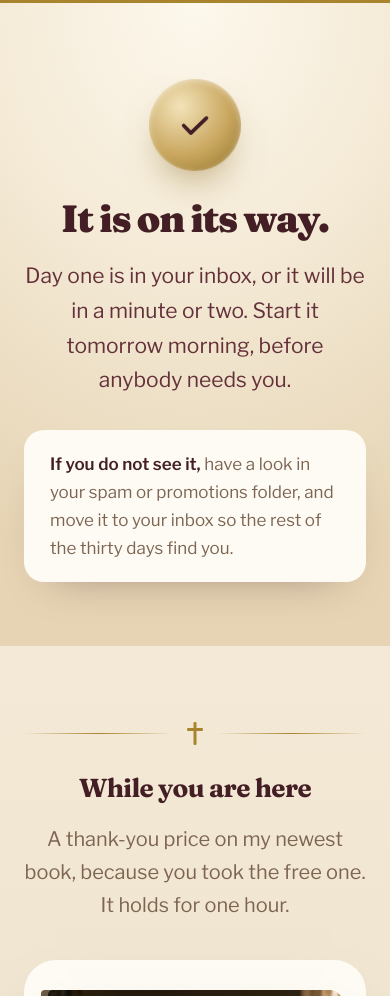
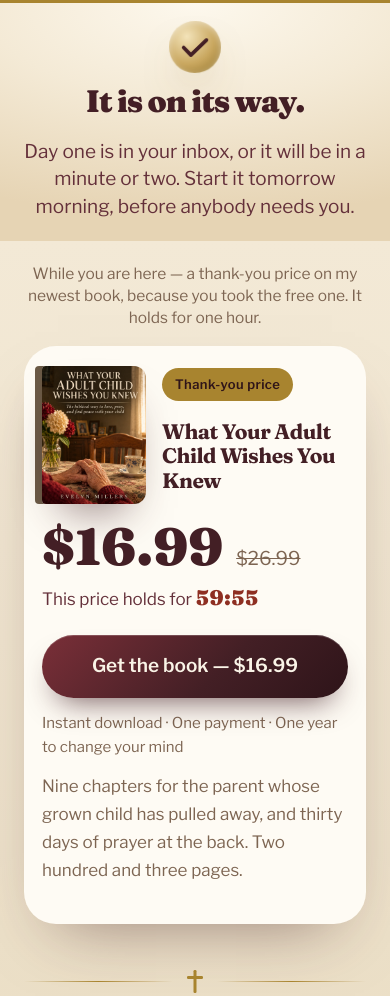
Before and after one commit to evelynmillers/evelynmillers.github.io, a plain HTML site: page devotion/sent/index.html in a window 390 px wide. Shown: the top 996 px of the page. Drawn offline with nearby package versions, Linux system fonts and the light colour scheme.

Commit message:
Add files via upload

```diff
--- a/devotion/sent/index.html
+++ b/devotion/sent/index.html
@@ -27,44 +27,81 @@ body{margin:0;background:var(--cream);border-top:3px solid var(--gold);color:var
   -webkit-font-smoothing:antialiased;overflow-x:hidden}
 img{max-width:100%;display:block}
 h1,h2,h3{font-family:"Fraunces",Georgia,serif;line-height:1.06;letter-spacing:-0.022em;margin:0 0 20px}
-h1{font-size:clamp(38px,6vw,60px);font-weight:900;letter-spacing:-0.032em}
+h1{font-size:clamp(31px,5.2vw,54px);font-weight:900;letter-spacing:-0.032em}
 h2{font-size:clamp(26px,3.4vw,36px);font-weight:700}
 p{margin:0 0 20px}
 .page{max-width:820px;margin:0 auto;padding:0 24px}
 
 /* confirmation */
-.done{position:relative;overflow:hidden;padding:76px 0 64px;text-align:center;
+.done{position:relative;overflow:hidden;padding:26px 0 20px;text-align:center;
   background:radial-gradient(120% 90% at 50% 0%, #FDF8ED 0%, #F4EAD6 45%, #E6D4B4 100%)}
-.seal{width:92px;height:92px;border-radius:50%;margin:0 auto 28px;display:flex;
+.seal{width:60px;height:60px;border-radius:50%;margin:0 auto 16px;display:flex;
   align-items:center;justify-content:center;
   background:radial-gradient(circle at 34% 30%,#F3E3B9,#C9A75F 55%,#8E6F27 100%);
   box-shadow:0 20px 40px -18px rgba(142,111,39,.8), inset 0 2px 6px rgba(255,255,255,.5);
   animation:seal 7s ease-in-out infinite}
 @keyframes seal{0%,100%{transform:rotate(-4deg)}50%{transform:rotate(4deg)}}
 .seal svg{width:34px;height:34px;color:#431F25}
-.done .lede{font-size:21px;color:var(--cocoa-2);max-width:46ch;margin:0 auto 10px}
-.inbox{display:inline-block;margin-top:22px;background:var(--milk);border-radius:20px;
-  padding:20px 26px;box-shadow:0 20px 44px -30px rgba(67,31,37,.5);max-width:46ch;text-align:left}
+.done .lede{font-size:19px;color:var(--cocoa-2);max-width:46ch;margin:0 auto 6px}
+.inbox{display:inline-block;margin-top:14px;background:var(--milk);border-radius:16px;
+  padding:13px 18px;font-size:15.5px;box-shadow:0 20px 44px -30px rgba(67,31,37,.5);max-width:46ch;text-align:left}
 .inbox p{font-size:17px;color:var(--soft);margin:0}
 .inbox strong{color:var(--cocoa)}
 
 /* offer */
-.offer-wrap{padding:76px 0 86px;background:linear-gradient(180deg,var(--cream-2),var(--cream-3))}
+.offer-intro{margin:0 auto;max-width:48ch;font-size:17px;line-height:1.5;color:var(--soft)}
+@media (max-width:720px){.offer-intro{font-size:15.5px;line-height:1.45}}
+/* Smallest phones (iPhone SE, 667px tall): shave the vertical gaps so the
+   button clears the fold too. Measured, not guessed. */
+@media (max-width:420px){
+  .done{padding:18px 0 14px}
+  .seal{width:52px;height:52px;margin:0 auto 12px}
+  .lede{font-size:17.5px;line-height:1.45}
+  .offer-wrap{padding:16px 0 56px}
+  .offer{margin-top:12px}
+  .save{margin-bottom:8px}
+  .obuy{margin-top:2px}
+  .money{margin:0 0 2px}
+  .cd{margin:2px 0 12px;font-size:16px}
+}
+.offer-wrap{padding:22px 0 64px;background:linear-gradient(180deg,var(--cream-2),var(--cream-3))}
 .div{display:flex;align-items:center;justify-content:center;gap:14px;margin:0 0 30px}
 .div i{height:1px;background:linear-gradient(90deg,transparent,var(--gold),transparent);flex:1;max-width:170px}
 .div b{color:var(--gold);display:flex;align-items:center}
 .div b svg{width:16px;height:23px;display:block}
 
-.offer{background:var(--milk);border-radius:32px;padding:40px 38px;margin-top:38px;
+.offer{background:var(--milk);border-radius:32px;padding:40px 38px;margin-top:16px;
   box-shadow:0 30px 64px -34px rgba(67,31,37,.55);
-  display:grid;grid-template-columns:200px 1fr;gap:36px;align-items:center}
-@media (max-width:720px){.offer{grid-template-columns:1fr;gap:26px;padding:30px 24px;text-align:center}}
+  display:grid;grid-template-columns:200px 1fr;gap:0 36px;align-items:center;
+  grid-template-areas:"img head" "img sub" "img buy"}
+.ohead{grid-area:head}
+.obuy{grid-area:buy}
+.offer>.sub{grid-area:sub}
+.offer>img{grid-area:img}
+/* the expired card has no cover and no areas to place */
+.gone .offer{display:block;grid-template-areas:none}
+/* On a phone the cover used to be full width and pushed the price, the clock
+   and the button roughly 900px below the fold. Here the cover sits small
+   beside the title and the buy block comes straight after, so the whole
+   offer is visible without scrolling. */
+@media (max-width:720px){
+  .offer{grid-template-columns:104px 1fr;gap:12px 16px;padding:20px 18px;text-align:left;
+    align-items:start;grid-template-areas:"img head" "buy buy" "sub sub"}
+  .offer>img{width:104px;align-self:start}
+  .ohead h2{font-size:21px;line-height:1.15}
+  .save{margin-bottom:10px}
+  .obuy{margin-top:4px}
+  .now{font-size:40px}
+  .offer>.sub{margin:4px 0 0;font-size:16px}
+  .gone .offer{text-align:center}
+  .obuy .btn{display:block;width:100%;text-align:center}
+}
 .offer img{width:100%;border-radius:4px 12px 12px 4px;
   box-shadow:0 24px 44px -20px rgba(67,31,37,.6), -7px 0 0 0 #6B5A46}
 .offer h2{margin-bottom:8px}
 .offer .sub{font-size:17px;color:var(--soft);margin:0 0 20px}
 .money{display:flex;align-items:baseline;gap:13px;margin:0 0 6px}
-@media (max-width:720px){.money{justify-content:center}}
+@media (max-width:720px){.money{justify-content:flex-start}.gone .money{justify-content:center}}
 .money .now{font-family:"Fraunces",serif;font-size:52px;font-weight:900;line-height:1;color:var(--cocoa)}
 .money .was{font-size:19px;color:var(--soft);text-decoration:line-through}
 .save{display:inline-block;background:var(--gold);color:#2E1419;font-size:13px;font-weight:600;
@@ -136,32 +173,28 @@ footer strong{color:#FAF4E7}
     </div>
     <h1>It is on its way.</h1>
     <p class="lede">Day one is in your inbox, or it will be in a minute or two. Start it tomorrow morning, before anybody needs you.</p>
-    <div class="inbox">
-      <p><strong>If you do not see it,</strong> have a look in your spam or promotions folder, and move it to your inbox so the rest of the thirty days find you.</p>
-    </div>
   </div>
 </header>
 
 <section class="offer-wrap">
   <div class="page" style="text-align:center">
-    <div class="div"><i></i><b><svg viewBox="0 0 16 23" fill="currentColor" aria-hidden="true"><rect x="6.5" y="0" width="3" height="23" rx="1.2"/><rect x="0" y="6" width="16" height="3" rx="1.2"/></svg></b><i></i></div>
-
     <!-- =============== LIVE OFFER =============== -->
     <div class="live">
-      <h2>While you are here</h2>
-      <p style="margin:0 auto 30px;color:var(--soft);max-width:48ch">A thank-you price on my newest book, because you took the free one. It holds for one hour.</p>
+      <p class="offer-intro">While you are here &mdash; a thank-you price on my newest book, because you took the free one. It holds for one hour.</p>
 
       <div class="offer">
         <img src="../../assets/cover-adult-child.jpg" alt="What Your Adult Child Wishes You Knew, by Evelyn Millers">
-        <div>
+        <div class="ohead">
           <span class="save">Thank-you price</span>
           <h2>What Your Adult Child Wishes You Knew</h2>
-          <p class="sub">Nine chapters for the parent whose grown child has pulled away, and thirty days of prayer at the back. Two hundred and three pages.</p>
+        </div>
+        <div class="obuy">
           <div class="money"><span class="now">$16.99</span><span class="was">$26.99</span></div>
           <p class="cd">This price holds for <b id="cd">60:00</b></p>
           <a class="btn" target="_blank" rel="noopener" href="https://selar.com/051220678u?add_to_cart=1">Get the book &mdash; $16.99</a>
           <span class="note">Instant download &middot; One payment &middot; One year to change your mind</span>
         </div>
+        <p class="sub">Nine chapters for the parent whose grown child has pulled away, and thirty days of prayer at the back. Two hundred and three pages.</p>
       </div>
     </div>
 
@@ -181,6 +214,11 @@ footer strong{color:#FAF4E7}
       </div>
     </div>
 
+
+    <div class="div" style="margin:46px 0 26px"><i></i><b><svg viewBox="0 0 16 23" fill="currentColor" aria-hidden="true"><rect x="6.5" y="0" width="3" height="23" rx="1.2"/><rect x="0" y="6" width="16" height="3" rx="1.2"/></svg></b><i></i></div>
+    <div class="inbox">
+      <p><strong>If you do not see the devotional,</strong> have a look in your spam or promotions folder, and move it to your inbox so the rest of the thirty days find you.</p>
+    </div>
   </div>
 </section>
 
```
Also changed, not shown: 1 other file.
